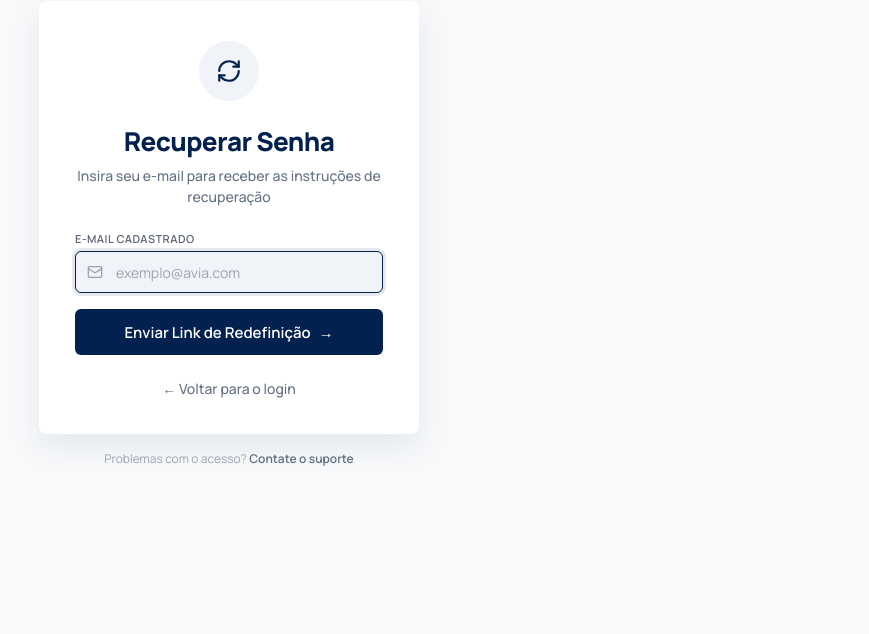
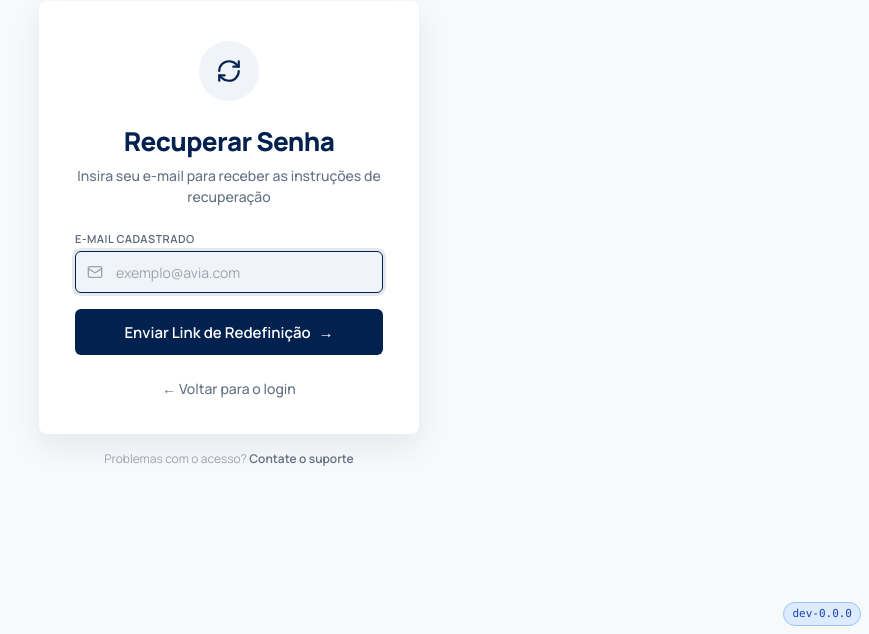
Before and after one commit to gesad-labs/Frontend-AVIA, a React (Vite) app: page /forgot-password in a window 1280 px wide. Shown: the part 166-800 px from the top of the page, without its empty margins (411-1280 px from the left). Built offline with nearby package versions, Linux system fonts and the light colour scheme; no server answers.

Commit message:
feat: selo de ambiente e versão (arquivo VERSION)

```diff
--- a/src/App.jsx
+++ b/src/App.jsx
@@ -1,12 +1,14 @@
 import { AuthProvider } from './contexts/AuthContext'
 import { ProjectProvider } from './context/ProjectContext'
 import AppRouter from './routes/index'
+import VersionBadge from './components/VersionBadge/VersionBadge'
 
 export default function App() {
   return (
     <AuthProvider>
       <ProjectProvider>
         <AppRouter />
+        <VersionBadge />
       </ProjectProvider>
     </AuthProvider>
   )
--- /dev/null
+++ b/src/components/VersionBadge/VersionBadge.jsx
@@ -0,0 +1,14 @@
+import styles from './VersionBadge.module.css'
+
+// Ambiente (dev, homolog, prod) e versão embutidos no build (VITE_APP_ENV, VITE_APP_VERSION).
+const ENV = import.meta.env.VITE_APP_ENV || 'dev'
+const VERSION = import.meta.env.VITE_APP_VERSION || '0.0.0'
+
+export default function VersionBadge() {
+  const label = `${ENV}-${VERSION}`
+  return (
+    <span className={`${styles.badge} ${styles[ENV] || ''}`} title={`AVIA ${label}`}>
+      {label}
+    </span>
+  )
+}
--- /dev/null
+++ b/src/components/VersionBadge/VersionBadge.module.css
@@ -0,0 +1,28 @@
+.badge {
+  position: fixed;
+  right: 8px;
+  bottom: 8px;
+  z-index: 1000;
+  padding: 2px 8px;
+  border-radius: 999px;
+  font-family: ui-monospace, SFMono-Regular, Menlo, monospace;
+  font-size: 11px;
+  line-height: 18px;
+  color: #475569;
+  background: rgba(241, 245, 249, 0.9);
+  border: 1px solid #cbd5e1;
+  pointer-events: none;
+  user-select: none;
+}
+
+.homolog {
+  color: #92400e;
+  background: rgba(254, 243, 199, 0.95);
+  border-color: #fcd34d;
+}
+
+.dev {
+  color: #1e40af;
+  background: rgba(219, 234, 254, 0.95);
+  border-color: #93c5fd;
+}
```
Also changed, not shown: 2 other files (tests, documents, lock files or other folders).
